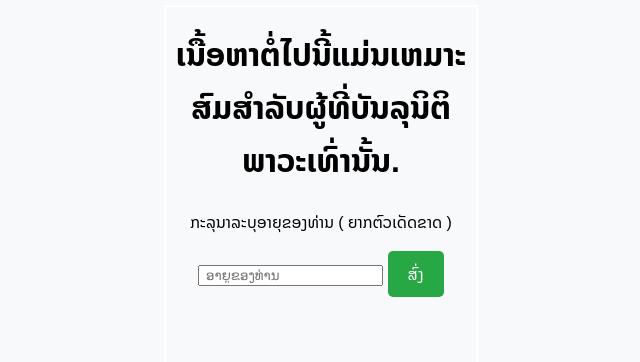
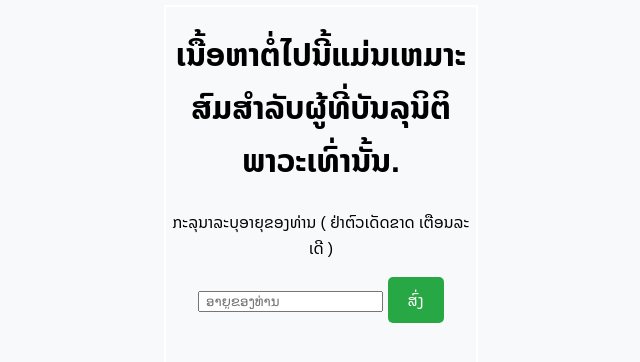
Before and after one commit to Boun702/Boun702.github.io, a plain HTML site: page index.html in a window 1280 px wide. Shown: the top 362 px of the page, without its empty margins (319-959 px from the left). Drawn offline with Linux system fonts and the light colour scheme.

Commit message:
Update index.html

```diff
--- a/index.html
+++ b/index.html
@@ -12,7 +12,7 @@
     <div class="container">
     <h1> ເນື້ອຫາຕໍ່ໄປນີ້ແມ່ນເຫມາະສົມສໍາລັບຜູ້ທີ່ບັນລຸນິຕິພາວະເທົ່ານັ້ນ.</h1>
 
-    <p> ກະລຸນາລະບຸອາຍຸຂອງທ່ານ ( ຍາກຕົວເດັດຂາດ ) </p>
+    <p> ກະລຸນາລະບຸອາຍຸຂອງທ່ານ ( ຢ່າຕົວເດັດຂາດ ເຕືອນລະເດີ ) </p>
     <input id="age" type="text" placeholder=" ອາຍູຂອງທ່ານ">
     <button onclick="checkAge()">ສົ່ງ</button>
     <div id="result"></div>
```
